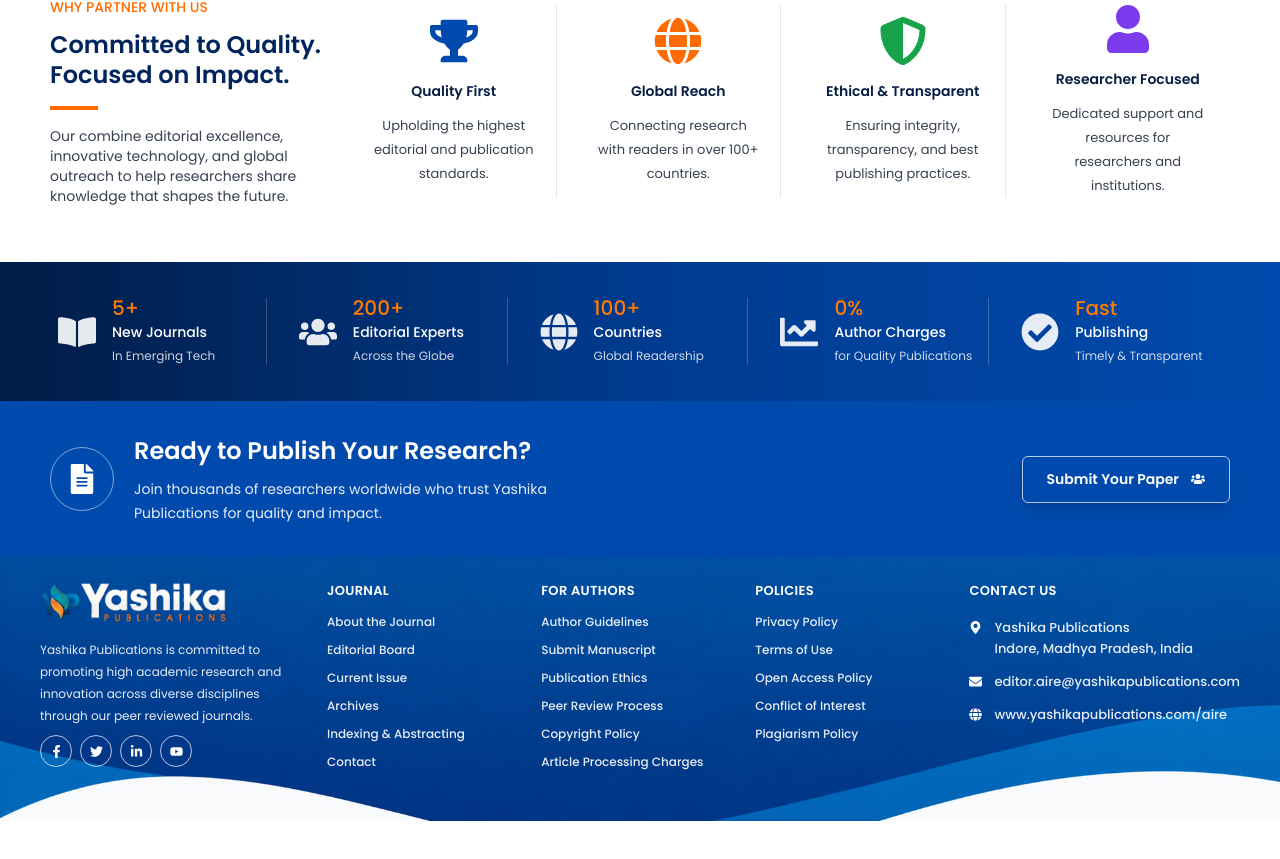
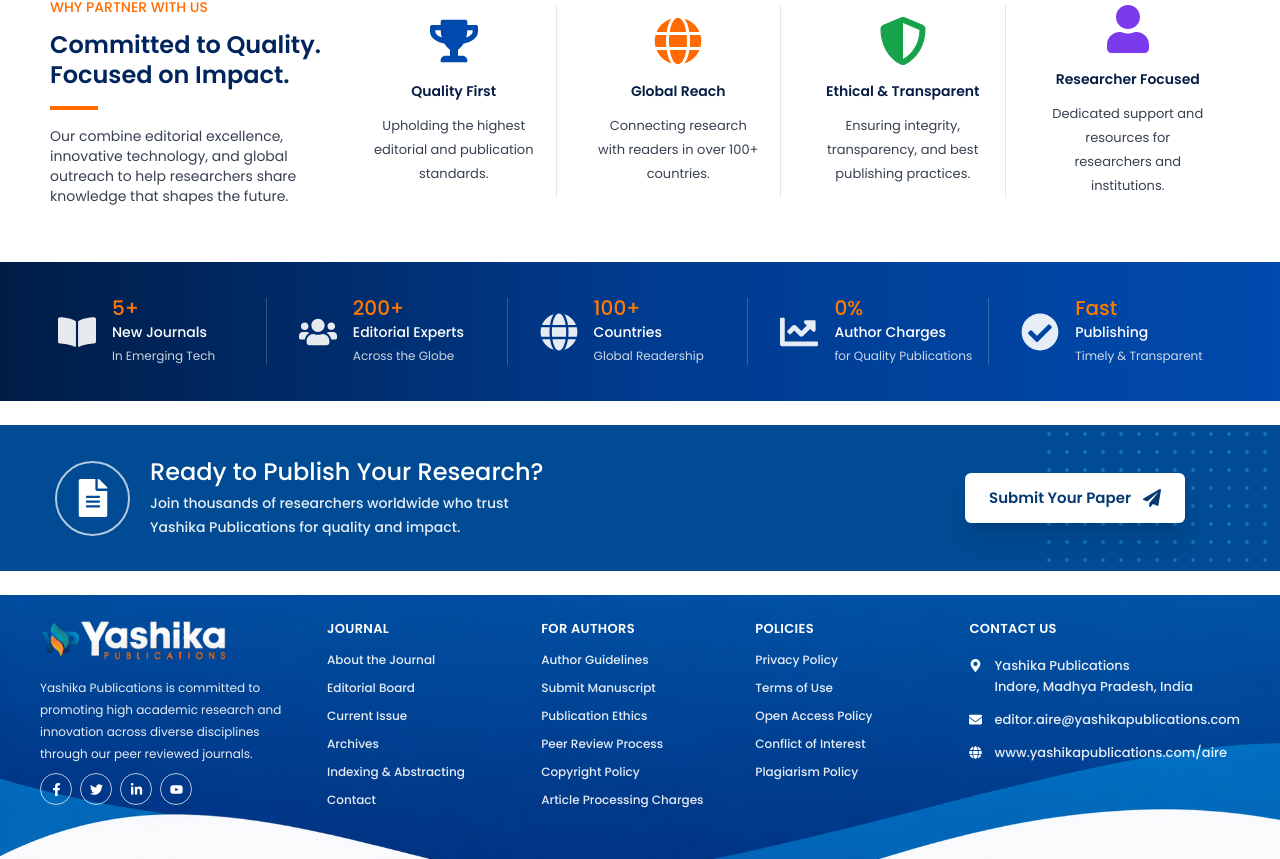
Before and after one commit to Dhanshri-Rc/yashika-publications, a React (Vite) app: page /services in a window 1280 px wide. Shown: the part 1639-2498 px from the top of the page. Before the commit the page ends 2460 px from the top, so only its background shows below. Built offline with nearby package versions, Linux system fonts and the light colour scheme.

Commit message:
feat: enhance CTA sections in About and Services pages with improved layout and visuals

```diff
--- a/src/pages/About.jsx
+++ b/src/pages/About.jsx
@@ -397,34 +397,51 @@
       </section>
 
       {/* CTA */}
-      <section className="bg-[#004aad] px-8 py-8 sm:px-4 text-white">
-        <div className="relative mx-auto max-w-[1180px] px-4 flex flex-col items-center justify-between gap-7 md:flex-row">
-          <div className="flex flex-col items-center gap-5 text-center sm:flex-row sm:text-left">
-            <div className="flex h-16 w-16 items-center justify-center rounded-full border border-white/50 text-[30px]">
-              <FaFileAlt />
+      <div className="mb-6">
+    <section className="relative overflow-hidden bg-[#004b93] px-5 py-8 text-white sm:py-8 ">
+  <div className="absolute right-0 top-0 h-full w-[240px] opacity-35 ">
+    <div className="h-full w-full bg-[radial-gradient(circle,#28b8ff_2px,transparent_2px)] [background-size:18px_18px]" />
   </div>
 
+  <motion.div
+    initial={{ opacity: 0, y: 25 }}
+    whileInView={{ opacity: 1, y: 0 }}
+    viewport={{ once: true }}
+    transition={{ duration: 0.6 }}
+    className="relative z-10 mx-auto flex max-w-[1170px] flex-col items-center justify-between gap-7 md:flex-row"
+  >
+    <div className="flex flex-col items-center gap-5 text-center sm:flex-row sm:text-left">
+      <motion.div
+        whileHover={{ scale: 1.08, rotate: 3 }}
+        className="flex h-[75px] w-[75px] items-center justify-center rounded-full border-2 border-white/70 text-[38px]"
+      >
+        <FaFileAlt />
+      </motion.div>
+
       <div>
-              <h2 className="text-[18px] font-[500] md:text-[22px]">
+        <h2 className="text-[24px] font-medium leading-tight sm:text-[24px]">
           Ready to Publish Your Research?
         </h2>
-              <p className="mt-2 text-[14px] w-[370px] leading-6 text-white/90">
-                Join thousands of researchers worldwide who trust Yashika
-                Publications for quality and impact.
+        <p className="mt-1 max-w-[560px] text-[14px] font-medium leading-6 text-white/90 sm:text-[14px]">
+          Join thousands of researchers worldwide who trust <br className="hidden sm:block" />
+          Yashika Publications for quality and impact.
         </p>
       </div>
     </div>
 
     <motion.a
-            whileHover={{ scale: 1.07, y: -3 }}
+      whileHover={{
+        scale: 1.06,
+        boxShadow: "0 0 25px rgba(255,255,255,0.45)",
+      }}
       whileTap={{ scale: 0.96 }}
-            href="/submit-paper"
-            className="inline-flex items-center gap-3 rounded-md border text-[14px] border-white/70 px-4 py-3 text-sm font-[500] text-white shadow-lg hover:bg-white hover:text-[#004aad]"
+      href="/contact"
+      className="inline-flex h-[50px] sm:mr-10 mr-0 min-w-[220px] items-center justify-center gap-3 rounded-[6px] bg-white px-6 text-[15px] font-semibold text-[#063a70] shadow-xl transition duration-300 hover:bg-[#f2f7ff]"
     >
-            Submit Your Paper <FaPaperPlane />
+      Submit Your Paper <FaPaperPlane className="text-[18px]" />
     </motion.a>
-        </div>
-      </section>
+  </motion.div>
+</section></div>
     </PageTransition>
   );
 };
--- a/src/pages/Services.jsx
+++ b/src/pages/Services.jsx
@@ -14,6 +14,7 @@
   FaTrophy,
   FaShieldAlt,
   FaFileAlt,
+  FaPaperPlane,
 } from "react-icons/fa";
 import PageTransition from "../components/PageTransition";
 
@@ -391,34 +392,51 @@
       </section>
 
          {/* CTA */}
-      <section className="bg-[#004aad] px-4 py-8 text-white sm:px-5">
-        <div className="mx-auto flex max-w-[1180px] flex-col items-center justify-between gap-7 md:flex-row">
-          <div className="flex flex-col items-center gap-5 text-center sm:flex-row sm:text-left">
-            <div className="flex h-16 w-16 shrink-0 items-center justify-center rounded-full border border-white/50 text-[30px]">
-              <FaFileAlt />
+      <div className="py-6">
+    <section className="relative overflow-hidden bg-[#004b93] px-5 py-8 text-white sm:py-8 ">
+  <div className="absolute right-0 top-0 h-full w-[240px] opacity-35 ">
+    <div className="h-full w-full bg-[radial-gradient(circle,#28b8ff_2px,transparent_2px)] [background-size:18px_18px]" />
   </div>
 
+  <motion.div
+    initial={{ opacity: 0, y: 25 }}
+    whileInView={{ opacity: 1, y: 0 }}
+    viewport={{ once: true }}
+    transition={{ duration: 0.6 }}
+    className="relative z-10 mx-auto flex max-w-[1170px] flex-col items-center justify-between gap-7 md:flex-row"
+  >
+    <div className="flex flex-col items-center gap-5 text-center sm:flex-row sm:text-left">
+      <motion.div
+        whileHover={{ scale: 1.08, rotate: 3 }}
+        className="flex h-[75px] w-[75px] items-center justify-center rounded-full border-2 border-white/70 text-[38px]"
+      >
+        <FaFileAlt />
+      </motion.div>
+
       <div>
-              <h2 className="text-[18px] font-[600] md:text-[24px]">
+        <h2 className="text-[24px] font-medium leading-tight sm:text-[24px]">
           Ready to Publish Your Research?
         </h2>
-              <p className="mt-2 max-w-[430px] text-[14px] leading-6 text-white/90">
-                Join thousands of researchers worldwide who trust Yashika
-                Publications for quality and impact.
+        <p className="mt-1 max-w-[560px] text-[14px] font-medium leading-6 text-white/90 sm:text-[14px]">
+          Join thousands of researchers worldwide who trust <br className="hidden sm:block" />
+          Yashika Publications for quality and impact.
         </p>
       </div>
     </div>
 
     <motion.a
-            whileHover={{ scale: 1.07, y: -3 }}
+      whileHover={{
+        scale: 1.06,
+        boxShadow: "0 0 25px rgba(255,255,255,0.45)",
+      }}
       whileTap={{ scale: 0.96 }}
-            href="/submit-paper"
-            className="inline-flex items-center gap-3 rounded-md border border-white/70 px-6 py-3 text-[14px] font-[600] text-white shadow-lg hover:bg-white hover:text-[#004aad]"
+      href="/contact"
+      className="inline-flex h-[50px] sm:mr-10 mr-0 min-w-[220px] items-center justify-center gap-3 rounded-[6px] bg-white px-6 text-[15px] font-semibold text-[#063a70] shadow-xl transition duration-300 hover:bg-[#f2f7ff]"
     >
-            Submit Your Paper <FaUsers />
+      Submit Your Paper <FaPaperPlane className="text-[18px]" />
     </motion.a>
-        </div>
-      </section>
+  </motion.div>
+</section></div>
     </PageTransition>
   );
 };
```
Lines whose indentation alone changed are shown as unchanged.
